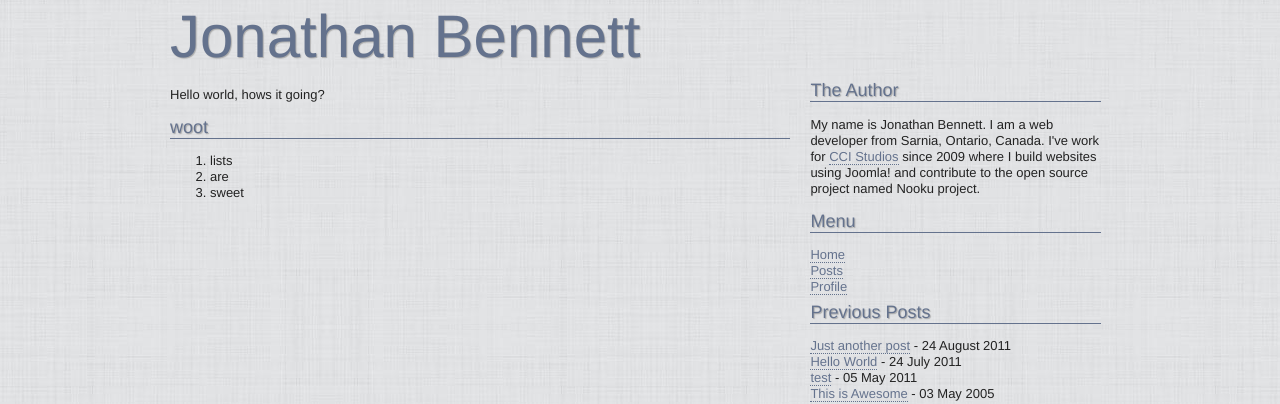
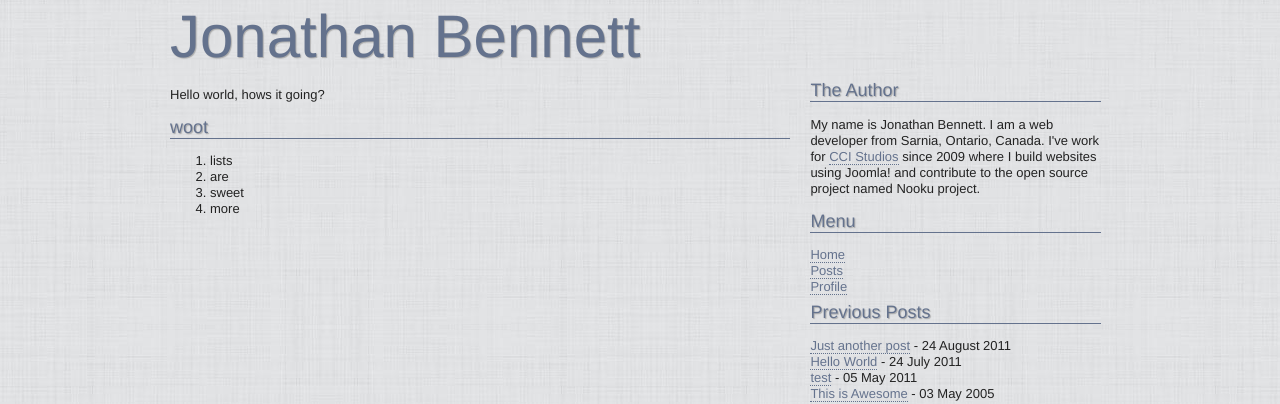
Before and after one commit to jbennett/jbennett.github.com, a Jekyll site: the page built from _posts/2005-05-03-Weee-this-is-awesoem.html, in a window 1280 px wide. Shown: the top 404 px of the page. Built offline with Jekyll 4.4.1, drawn with Linux system fonts in a browser that asks for light colours; Markdown is read by kramdown in place of the engine named in the settings.

Commit message:
changed post type

```diff
--- a/_posts/2005-05-03-Weee-this-is-awesoem.html
+++ b/_posts/2005-05-03-Weee-this-is-awesoem.html
@@ -10,4 +10,5 @@ layout: default
 	<li>lists</li>
 	<li>are</li>
 	<li>sweet</li>
+	<li>more</li>
 </ol>
```
